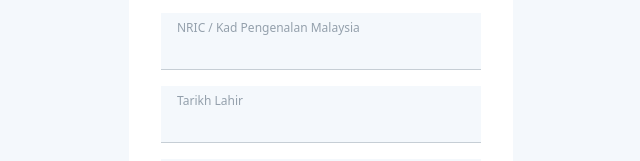
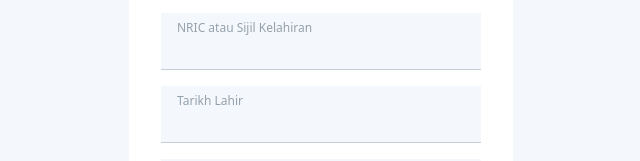
Before and after one commit to harrysaputra/pa-covid, a plain HTML site: page 4.html in a window 1280 px wide. Shown: the part 443-604 px from the top of the page, 319-959 px from the left. Drawn offline with Linux system fonts and the light colour scheme.

Commit message:
Update 4.html

```diff
--- a/4.html
+++ b/4.html
@@ -119,7 +119,7 @@
           </div>
           <div class="form-label-group mt-4">
             <input class="block w-full bg-transparent text-gray-800 placeholder-gray-600 outline-none">
-            <label>NRIC / Kad Pengenalan Malaysia</label>
+            <label>NRIC atau Sijil Kelahiran</label>
           </div>
           <div class="form-label-group mt-4">
             <input class="block w-full bg-transparent text-gray-800 placeholder-gray-600 outline-none">
```
